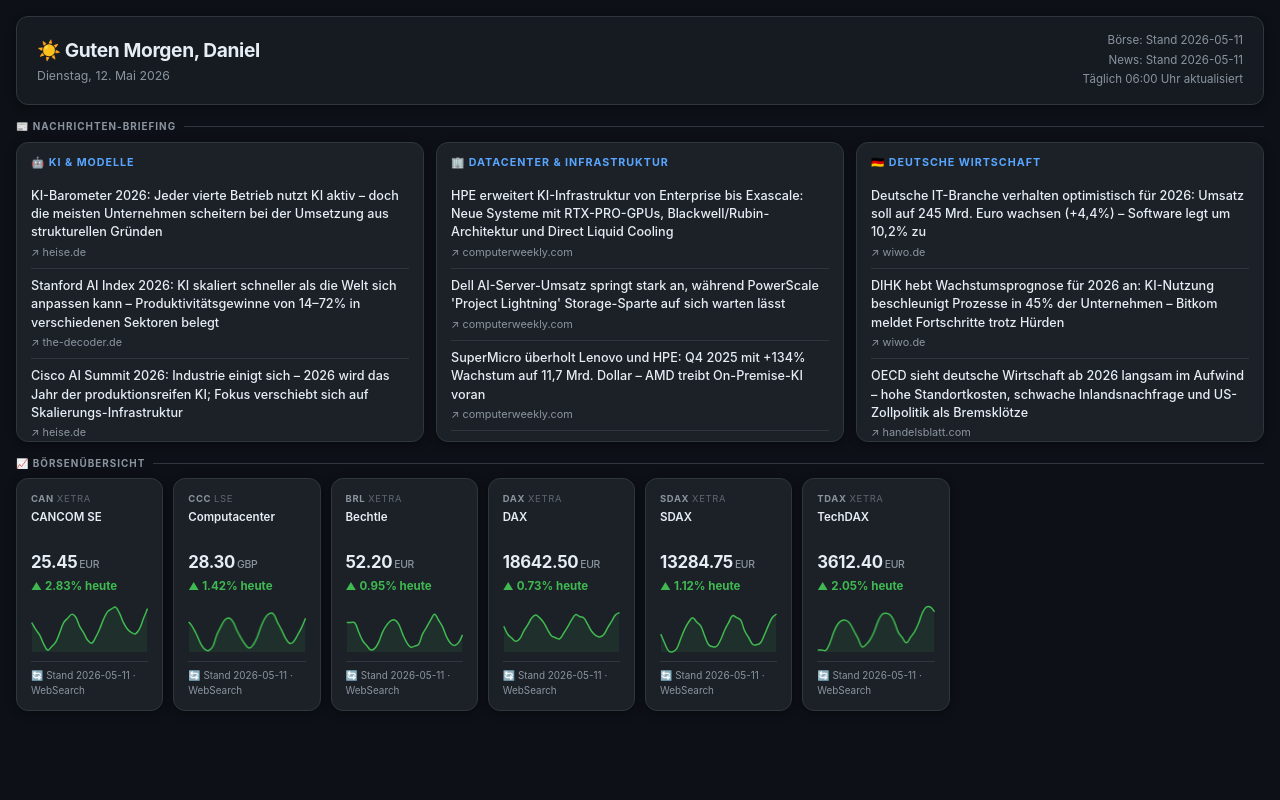
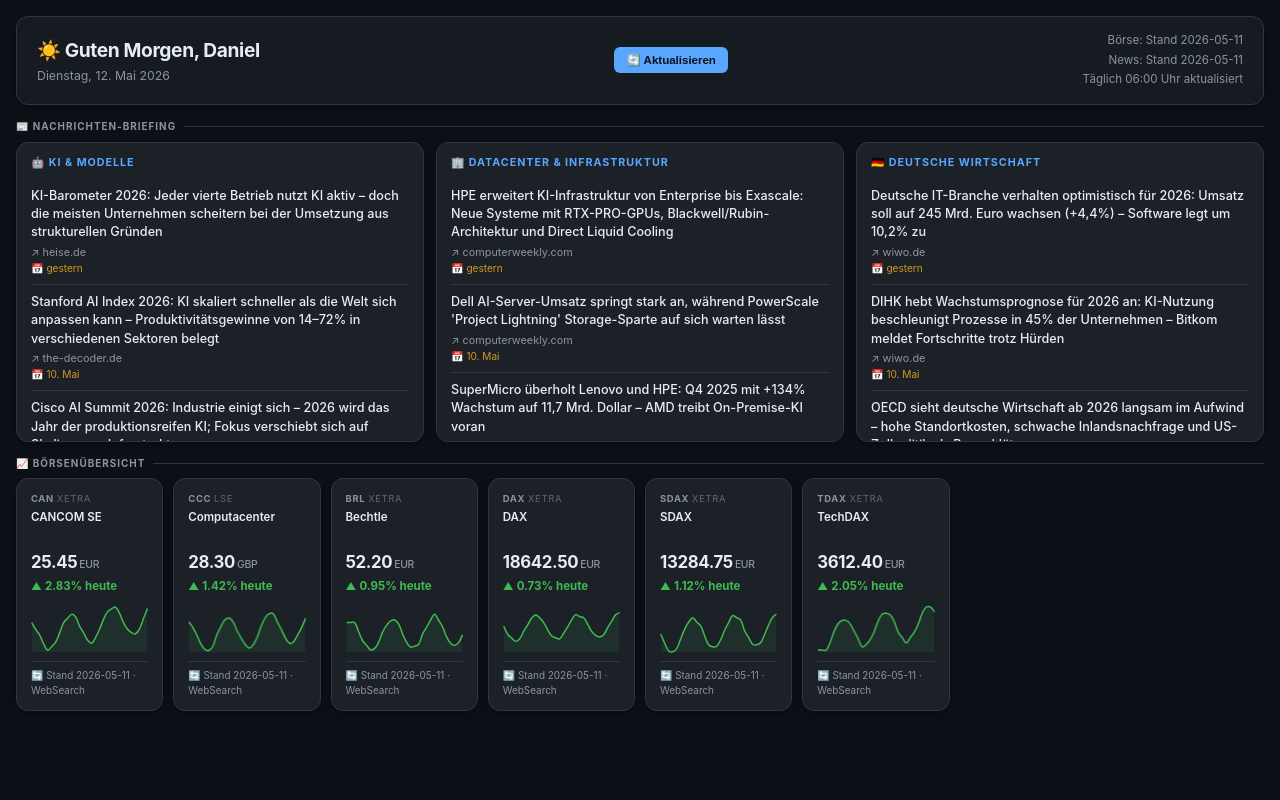
Before and after one commit to Daniel450D/morning-briefing, a plain HTML site: page index.html in a window 1280 px wide. Drawn offline with nearby package versions, Linux system fonts and the light colour scheme.

Commit message:
Add news refresh button and publication dates to news items

```diff
--- a/index.html
+++ b/index.html
@@ -37,6 +37,8 @@ body { background:var(--bg); color:var(--text); font-family:-apple-system,BlinkM
 .header h1 { font-size:1.2rem; font-weight:700; letter-spacing:-.02em }
 .header .date { color:var(--sub); font-size:.77rem; margin-top:2px }
 .header .meta { color:var(--sub); font-size:.72rem; text-align:right; line-height:1.7 }
+.header .actions { display:flex; align-items:center; gap:12px }
+
 
 /* Section label */
 .sec { font-size:.62rem; font-weight:700; text-transform:uppercase; letter-spacing:.1em; color:var(--sub); margin:14px 0 8px; display:flex; align-items:center; gap:8px }
@@ -53,7 +55,15 @@ body { background:var(--bg); color:var(--text); font-family:-apple-system,BlinkM
 .news-item a { color:var(--text); text-decoration:none; font-size:.79rem; line-height:1.45; display:block; font-weight:500 }
 .news-item a:hover { color:var(--accent) }
 .news-item .src { font-size:.68rem; color:var(--sub); margin-top:2px }
+.news-item .date { font-size:.63rem; color:var(--yellow); margin-top:1px }
 .news-updated { font-size:.68rem; color:var(--sub); margin-top:10px; padding-top:8px; border-top:1px solid var(--border) }
+
+/* Refresh button */
+.refresh-btn { background:var(--accent); color:var(--bg); border:none; border-radius:6px; padding:6px 12px; font-size:.72rem; font-weight:600; cursor:pointer; display:flex; align-items:center; gap:6px; transition:all .2s }
+.refresh-btn:hover { opacity:.85; transform:scale(1.05) }
+.refresh-btn.loading { opacity:.5; pointer-events:none }
+.refresh-btn.loading::after { content:''; display:inline-block; width:10px; height:10px; border:2px solid var(--bg); border-top-color:transparent; border-radius:50%; animation:spin .6s linear infinite }
+@keyframes spin { to { transform:rotate(360deg) } }
 
 /* Stock grid */
 .stocks-grid { display:grid; grid-template-columns:repeat(auto-fill,minmax(140px,1fr)); gap:10px }
@@ -76,6 +86,9 @@ body { background:var(--bg); color:var(--text); font-family:-apple-system,BlinkM
     <h1>☀️ Guten Morgen, Daniel</h1>
     <div class="date" id="hdate"></div>
   </div>
+  <div class="actions">
+    <button class="refresh-btn" id="refresh-btn" title="News neu laden">🔄 Aktualisieren</button>
+  </div>
   <div class="meta" id="hmeta">Stand: wird geladen …</div>
 </div>
 
@@ -89,32 +102,32 @@ const NEWS_DATA = {
   "ai": {
     "title": "🤖 KI & Modelle",
     "items": [
-      {"text": "KI-Barometer 2026: Jeder vierte Betrieb nutzt KI aktiv – doch die meisten Unternehmen scheitern bei der Umsetzung aus strukturellen Gründen", "source": "heise.de", "url": "https://www.heise.de/news/KI-Barometer-2026-Wie-Unternehmen-KI-heute-tatsaechlich-einsetzen-11266671.html"},
-      {"text": "Stanford AI Index 2026: KI skaliert schneller als die Welt sich anpassen kann – Produktivitätsgewinne von 14–72% in verschiedenen Sektoren belegt", "source": "the-decoder.de", "url": "https://the-decoder.de/stanfords-ai-index-2026-ki-skaliert-schneller-als-die-welt-sich-anpassen-kann/"},
-      {"text": "Cisco AI Summit 2026: Industrie einigt sich – 2026 wird das Jahr der produktionsreifen KI; Fokus verschiebt sich auf Skalierungs-Infrastruktur", "source": "heise.de", "url": "https://www.heise.de/en/news/Cisco-AI-Summit-After-2025-s-AI-breakthrough-comes-2026-s-11170678.html"},
-      {"text": "Meta bringt neues KI-Modell: Milliarden-Investitionen in Superintelligence Labs – Auswirkungen für Anleger und Wettbewerb mit OpenAI", "source": "businessinsider.de", "url": "https://www.businessinsider.de/wirtschaft/meta-bringt-neues-ki-modell-was-das-fuer-anleger-bedeutet/"},
-      {"text": "Q1-2026-Update der großen LLMs: Chancen, Risiken und Konsequenzen für Unternehmen – Überblick über GPT-5.5, Claude, Gemini und Grok", "source": "boddenberg.de", "url": "https://www.boddenberg.de/q1-2026-update-der-grossen-llms-chancen-risiken-konsequenzen-fuer-unternehmen/"},
-      {"text": "Gartner Technologieausblick 2026: KI dominiert alle strategischen Trends – Agentik und multimodale Systeme im Mittelpunkt", "source": "heise.de", "url": "https://www.heise.de/en/news/AI-Dominates-Gartner-s-Technology-Outlook-for-2026-10811245.html"}
+      {"date":"2026-05-11","text": "KI-Barometer 2026: Jeder vierte Betrieb nutzt KI aktiv – doch die meisten Unternehmen scheitern bei der Umsetzung aus strukturellen Gründen", "source": "heise.de", "url": "https://www.heise.de/news/KI-Barometer-2026-Wie-Unternehmen-KI-heute-tatsaechlich-einsetzen-11266671.html"},
+      {"date":"2026-05-10","text": "Stanford AI Index 2026: KI skaliert schneller als die Welt sich anpassen kann – Produktivitätsgewinne von 14–72% in verschiedenen Sektoren belegt", "source": "the-decoder.de", "url": "https://the-decoder.de/stanfords-ai-index-2026-ki-skaliert-schneller-als-die-welt-sich-anpassen-kann/"},
+      {"date":"2026-05-10","text": "Cisco AI Summit 2026: Industrie einigt sich – 2026 wird das Jahr der produktionsreifen KI; Fokus verschiebt sich auf Skalierungs-Infrastruktur", "source": "heise.de", "url": "https://www.heise.de/en/news/Cisco-AI-Summit-After-2025-s-AI-breakthrough-comes-2026-s-11170678.html"},
+      {"date":"2026-05-09","text": "Meta bringt neues KI-Modell: Milliarden-Investitionen in Superintelligence Labs – Auswirkungen für Anleger und Wettbewerb mit OpenAI", "source": "businessinsider.de", "url": "https://www.businessinsider.de/wirtschaft/meta-bringt-neues-ki-modell-was-das-fuer-anleger-bedeutet/"},
+      {"date":"2026-05-08","text": "Q1-2026-Update der großen LLMs: Chancen, Risiken und Konsequenzen für Unternehmen – Überblick über GPT-5.5, Claude, Gemini und Grok", "source": "boddenberg.de", "url": "https://www.boddenberg.de/q1-2026-update-der-grossen-llms-chancen-risiken-konsequenzen-fuer-unternehmen/"},
+      {"date":"2026-05-07","text": "Gartner Technologieausblick 2026: KI dominiert alle strategischen Trends – Agentik und multimodale Systeme im Mittelpunkt", "source": "heise.de", "url": "https://www.heise.de/en/news/AI-Dominates-Gartner-s-Technology-Outlook-for-2026-10811245.html"}
     ]
   },
   "dc": {
     "title": "🏢 Datacenter & Infrastruktur",
     "items": [
-      {"text": "HPE erweitert KI-Infrastruktur von Enterprise bis Exascale: Neue Systeme mit RTX-PRO-GPUs, Blackwell/Rubin-Architektur und Direct Liquid Cooling", "source": "computerweekly.com", "url": "https://www.computerweekly.com/de/news/366640477/HPE-erweitert-KI-Infrastruktur-von-Enterprise-bis-Exascale"},
-      {"text": "Dell AI-Server-Umsatz springt stark an, während PowerScale 'Project Lightning' Storage-Sparte auf sich warten lässt", "source": "computerweekly.com", "url": "https://www.computerweekly.com/news/366630228/Dell-AI-server-revenues-leap-but-storage-waits-on-Project-Lightning"},
-      {"text": "SuperMicro überholt Lenovo und HPE: Q4 2025 mit +134% Wachstum auf 11,7 Mrd. Dollar – AMD treibt On-Premise-KI voran", "source": "computerweekly.com", "url": "https://www.computerweekly.com/news/366640375/SuperMicro-takes-on-server-leaders-as-AMD-pushes-on-premise-AI"},
-      {"text": "NVIDIA packt 256 Vera CPUs in ein einziges flüssigkeitsgekühltes Rack – verfügbar bei Dell, Lenovo, HPE und anderen OEMs", "source": "theregister.com", "url": "https://www.theregister.com/2026/03/16/nvidia_vera_cpu_rack/"},
-      {"text": "Nutanix bringt Kubernetes auf Bare Metal – Kooperation mit NetApp beinhaltet VM-Migrations-Tools für NetApp Storage", "source": "theregister.com", "url": "https://www.theregister.com/2026/04/07/nutanix_bare_metal_k8s/"}
+      {"date":"2026-05-11","text": "HPE erweitert KI-Infrastruktur von Enterprise bis Exascale: Neue Systeme mit RTX-PRO-GPUs, Blackwell/Rubin-Architektur und Direct Liquid Cooling", "source": "computerweekly.com", "url": "https://www.computerweekly.com/de/news/366640477/HPE-erweitert-KI-Infrastruktur-von-Enterprise-bis-Exascale"},
+      {"date":"2026-05-10","text": "Dell AI-Server-Umsatz springt stark an, während PowerScale 'Project Lightning' Storage-Sparte auf sich warten lässt", "source": "computerweekly.com", "url": "https://www.computerweekly.com/news/366630228/Dell-AI-server-revenues-leap-but-storage-waits-on-Project-Lightning"},
+      {"date":"2026-05-09","text": "SuperMicro überholt Lenovo und HPE: Q4 2025 mit +134% Wachstum auf 11,7 Mrd. Dollar – AMD treibt On-Premise-KI voran", "source": "computerweekly.com", "url": "https://www.computerweekly.com/news/366640375/SuperMicro-takes-on-server-leaders-as-AMD-pushes-on-premise-AI"},
+      {"date":"2026-05-08","text": "NVIDIA packt 256 Vera CPUs in ein einziges flüssigkeitsgekühltes Rack – verfügbar bei Dell, Lenovo, HPE und anderen OEMs", "source": "theregister.com", "url": "https://www.theregister.com/2026/03/16/nvidia_vera_cpu_rack/"},
+      {"date":"2026-05-07","text": "Nutanix bringt Kubernetes auf Bare Metal – Kooperation mit NetApp beinhaltet VM-Migrations-Tools für NetApp Storage", "source": "theregister.com", "url": "https://www.theregister.com/2026/04/07/nutanix_bare_metal_k8s/"}
     ]
   },
   "eco": {
     "title": "🇩🇪 Deutsche Wirtschaft",
     "items": [
-      {"text": "Deutsche IT-Branche verhalten optimistisch für 2026: Umsatz soll auf 245 Mrd. Euro wachsen (+4,4%) – Software legt um 10,2% zu", "source": "wiwo.de", "url": "https://www.wiwo.de/politik/konjunktur/konjunktur-deutsche-it-branche-blickt-verhalten-optimistisch-auf-2026/100194104.html"},
-      {"text": "DIHK hebt Wachstumsprognose für 2026 an: KI-Nutzung beschleunigt Prozesse in 45% der Unternehmen – Bitkom meldet Fortschritte trotz Hürden", "source": "wiwo.de", "url": "https://www.wiwo.de/politik/konjunktur/konjunktur-dihk-hebt-wachstumsprognose-fuer-2026-an/100201006.html"},
-      {"text": "OECD sieht deutsche Wirtschaft ab 2026 langsam im Aufwind – hohe Standortkosten, schwache Inlandsnachfrage und US-Zollpolitik als Bremsklötze", "source": "handelsblatt.com", "url": "https://www.handelsblatt.com/politik/konjunktur/konjunktur-oecd-sieht-deutsche-wirtschaft-ab-2026-langsam-im-aufwind/100180153.html"},
-      {"text": "IW senkt Konjunkturprognose für 2026 deutlich: Aufschwung kaschiert Strukturprobleme – Fachkräftemangel und Bürokratie bremsen Digitalisierung", "source": "wiwo.de", "url": "https://www.wiwo.de/politik/konjunktur/wirtschaftswachstum-aufschwung-kaschiert-strukturprobleme-in-deutschland/100153118.html"},
-      {"text": "Industrie investiert wieder mehr in Deutschland: Mittelständler und Familienunternehmen setzen auf Modernisierung und digitale Transformation", "source": "handelsblatt.com", "url": "https://www.handelsblatt.com/unternehmen/mittelstand/familienunternehmer/industrie-diese-unternehmen-investieren-wieder-mehr-in-deutschland/100135573.html"}
+      {"date":"2026-05-11","text": "Deutsche IT-Branche verhalten optimistisch für 2026: Umsatz soll auf 245 Mrd. Euro wachsen (+4,4%) – Software legt um 10,2% zu", "source": "wiwo.de", "url": "https://www.wiwo.de/politik/konjunktur/konjunktur-deutsche-it-branche-blickt-verhalten-optimistisch-auf-2026/100194104.html"},
+      {"date":"2026-05-10","text": "DIHK hebt Wachstumsprognose für 2026 an: KI-Nutzung beschleunigt Prozesse in 45% der Unternehmen – Bitkom meldet Fortschritte trotz Hürden", "source": "wiwo.de", "url": "https://www.wiwo.de/politik/konjunktur/konjunktur-dihk-hebt-wachstumsprognose-fuer-2026-an/100201006.html"},
+      {"date":"2026-05-09","text": "OECD sieht deutsche Wirtschaft ab 2026 langsam im Aufwind – hohe Standortkosten, schwache Inlandsnachfrage und US-Zollpolitik als Bremsklötze", "source": "handelsblatt.com", "url": "https://www.handelsblatt.com/politik/konjunktur/konjunktur-oecd-sieht-deutsche-wirtschaft-ab-2026-langsam-im-aufwind/100180153.html"},
+      {"date":"2026-05-08","text": "IW senkt Konjunkturprognose für 2026 deutlich: Aufschwung kaschiert Strukturprobleme – Fachkräftemangel und Bürokratie bremsen Digitalisierung", "source": "wiwo.de", "url": "https://www.wiwo.de/politik/konjunktur/wirtschaftswachstum-aufschwung-kaschiert-strukturprobleme-in-deutschland/100153118.html"},
+      {"date":"2026-05-07","text": "Industrie investiert wieder mehr in Deutschland: Mittelständler und Familienunternehmen setzen auf Modernisierung und digitale Transformation", "source": "handelsblatt.com", "url": "https://www.handelsblatt.com/unternehmen/mittelstand/familienunternehmer/industrie-diese-unternehmen-investieren-wieder-mehr-in-deutschland/100135573.html"}
     ]
   }
 };
@@ -168,8 +181,19 @@ const NOW = new Date();
 document.getElementById('hdate').textContent = NOW.toLocaleDateString('de-DE',
   { weekday:'long', year:'numeric', month:'long', day:'numeric' });
 
+// ── Format date helper ────────────────────────────────────────────────────
+function formatNewsDate(dateStr) {
+  const d = new Date(dateStr + 'T00:00:00');
+  const today = NOW.toISOString().slice(0,10);
+  if (dateStr === today) return '📅 heute';
+  const yesterday = new Date(NOW);
+  yesterday.setDate(yesterday.getDate() - 1);
+  if (dateStr === yesterday.toISOString().slice(0,10)) return '📅 gestern';
+  return '📅 ' + d.toLocaleDateString('de-DE', { month:'short', day:'numeric' });
+}
+
 // ── Render news ────────────────────────────────────────────────────────
-(function renderNews() {
+function renderNews() {
   const sections = [
     { key:'ai',  titleId:'title-ai',  bodyId:'body-ai'  },
     { key:'dc',  titleId:'title-dc',  bodyId:'body-dc'  },
@@ -185,11 +209,36 @@ document.getElementById('hdate').textContent = NOW.toLocaleDateString('de-DE',
       `<div class="news-item">
         <a href="${it.url}" target="_blank" rel="noopener">${it.text}</a>
         <div class="src">↗ ${it.source}</div>
+        <div class="date">${formatNewsDate(it.date)}</div>
       </div>`
     ).join('') + `<div class="news-updated">🔄 ${age} · automatisch via WebSearch</div>`;
     document.getElementById(bodyId).innerHTML = html;
   }
-})();
+}
+
+// ── Refresh news ──────────────────────────────────────────────────────
+async function refreshNews() {
+  const btn = document.getElementById('refresh-btn');
+  btn.classList.add('loading');
+  btn.textContent = '⏳ Lädt...';
+
+  try {
+    const response = await fetch('/api/refresh-news', { method: 'POST' });
+    if (response.ok) {
+      const data = await response.json();
+      Object.assign(NEWS_DATA, data);
+      renderNews();
+    }
+  } catch (e) {
+    console.log('Offline: Lokale News angezeigt');
+  }
+
+  btn.classList.remove('loading');
+  btn.textContent = '🔄 Aktualisieren';
+}
+
+// Initial render
+renderNews();
 
 // ── Render stocks ──────────────────────────────────────────────────────
 (function renderStocks() {
@@ -242,6 +291,9 @@ document.getElementById('hdate').textContent = NOW.toLocaleDateString('de-DE',
   }
 })();
 
+// ── Refresh button event ───────────────────────────────────────────────
+document.getElementById('refresh-btn').addEventListener('click', refreshNews);
+
 // ── Meta footer ────────────────────────────────────────────────────────
 document.getElementById('hmeta').innerHTML =
   'Börse: Stand ' + STOCK_DATA.generated + '<br>' +
```
